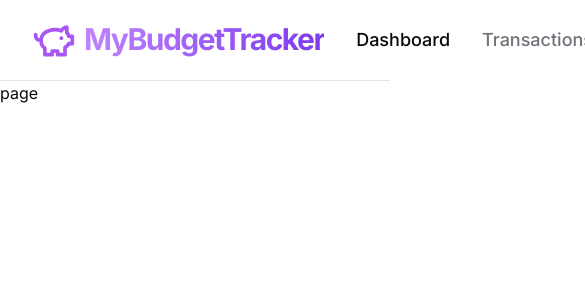
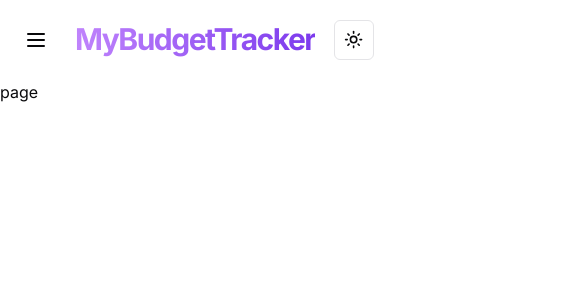
Before and after one commit to thobenayann/my-budget-tracker, a Next.js app: page / in a window 390 px wide. Shown: the top 300 px of the page, 585 px wide, since content can reach past the window. Built offline with nearby package versions, Linux system fonts and the light colour scheme.

Commit message:
setup mobile navbar

```diff
--- a/components/DesktopNavBar.tsx
+++ b/components/DesktopNavBar.tsx
@@ -3,29 +3,18 @@
 import NavBarItem from './NavBarItem';
 import { ThemeSwitcherBtn } from './ThemeSwitcherBtn';
 
-function DesktopNavBar() {
-    const items = [
-        {
-            label: 'Dashboard',
-            link: '/',
-        },
-        {
-            label: 'Transactions',
-            link: '/transactions',
-        },
-        {
-            label: 'Manage',
-            link: '/manage',
-        },
-    ];
+interface NavBarItemsProps {
+    navBarItems: { link: string; label: string }[];
+}
 
+function DesktopNavBar({ navBarItems }: NavBarItemsProps) {
     return (
-        <div className='border-separate border-b'>
+        <div className='hidden border-separate border-b bg-background md:block'>
             <nav className='container flex items-center justify-between px-8'>
                 <div className='flex h-[80px] min-h-[60px] items-center gap-x-4'>
                     <Logo />
                     <div className='flex h-full'>
-                        {items.map((item) => (
+                        {navBarItems.map((item) => (
                             <NavBarItem
                                 key={item.label}
                                 link={item.link}
--- a/components/Logo.tsx
+++ b/components/Logo.tsx
@@ -11,4 +11,14 @@
     );
 }
 
+export function LogoMobile() {
+    return (
+        <a href='/' className='flex items-center gap-2'>
+            <p className='bg-gradient-to-r from-purple-400 to-violet-600 bg-clip-text text-3xl font-bold leading-tight tracking-tighter text-transparent'>
+                MyBudgetTracker
+            </p>
+        </a>
+    );
+}
+
 export default Logo;
--- /dev/null
+++ b/components/MovileNavBar.tsx
@@ -0,0 +1,55 @@
+'use client';
+
+import { navBarItems } from '@/constant/nav-bar-items';
+import { UserButton } from '@clerk/nextjs';
+import { Menu } from 'lucide-react';
+import React from 'react';
+import Logo, { LogoMobile } from './Logo';
+import NavBarItem from './NavBarItem';
+import { ThemeSwitcherBtn } from './ThemeSwitcherBtn';
+import { Button } from './ui/button';
+import { Sheet, SheetContent, SheetTrigger } from './ui/sheet';
+
+function MovileNavBar() {
+    const [isOpen, setIsOpen] = React.useState(false);
+    return (
+        <div className='block border-separate bg-background md:hidden'>
+            <nav className='container flex items-center justify-between px-4'>
+                <Sheet open={isOpen} onOpenChange={setIsOpen}>
+                    <SheetTrigger asChild>
+                        <Button variant={'ghost'} size={'icon'}>
+                            <Menu />
+                        </Button>
+                    </SheetTrigger>
+                    <SheetContent
+                        className='w-[400px] sm:w-[540px]'
+                        side='left'
+                    >
+                        <Logo />
+                        <div className='flex flex-col gap-1 pt-4'>
+                            {navBarItems.map((item) => (
+                                <NavBarItem
+                                    key={item.label}
+                                    link={item.link}
+                                    label={item.label}
+                                    onClickCallback={() =>
+                                        setIsOpen((prev) => !prev)
+                                    }
+                                />
+                            ))}
+                        </div>
+                    </SheetContent>
+                </Sheet>
+                <div className='flex h-[80px] min-h-[60px] items-center gap-x-4'>
+                    <LogoMobile />
+                </div>
+                <div className='flex items-center gap-2'>
+                    <ThemeSwitcherBtn />
+                    <UserButton afterSignOutUrl='/sign-in' />
+                </div>
+            </nav>
+        </div>
+    );
+}
+
+export default MovileNavBar;
--- a/components/NavBar.Tsx
+++ b/components/NavBar.Tsx
@@ -1,7 +1,14 @@
+import { navBarItems } from '@/constant/nav-bar-items';
 import DesktopNavBar from './DesktopNavBar';
+import MovileNavBar from './MovileNavBar';
 
 function NavBar() {
-    return <DesktopNavBar />;
+    return (
+        <>
+            <DesktopNavBar navBarItems={navBarItems} />
+            <MovileNavBar />
+        </>
+    );
 }
 
 export default NavBar;
--- a/components/NavBarItem.tsx
+++ b/components/NavBarItem.tsx
@@ -5,7 +5,13 @@
 import { usePathname } from 'next/navigation';
 import { buttonVariants } from './ui/button';
 
-function NavBarItem({ link, label }: { link: string; label: string }) {
+interface NavBarItemProps {
+    link: string;
+    label: string;
+    onClickCallback?: () => void;
+}
+
+function NavBarItem({ link, label, onClickCallback }: NavBarItemProps) {
     const pathname = usePathname();
     const isActive = pathname === link;
     console.log('isActive', isActive);
@@ -19,6 +25,7 @@
                     'w-full justify-start text-lg text-muted-foreground hover:text-foreground',
                     isActive && 'text-foreground'
                 )}
+                onClick={() => onClickCallback && onClickCallback()}
             >
                 {label}
             </Link>
--- /dev/null
+++ b/constant/nav-bar-items.ts
@@ -0,0 +1,14 @@
+export const navBarItems = [
+    {
+        label: 'Dashboard',
+        link: '/',
+    },
+    {
+        label: 'Transactions',
+        link: '/transactions',
+    },
+    {
+        label: 'Manage',
+        link: '/manage',
+    },
+];
```
